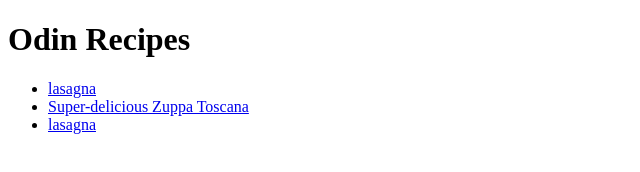
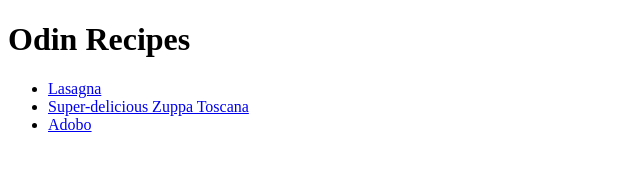
Before and after one commit to Emman-pip/odin-recipes, a plain HTML site: page index.html in a window 1280 px wide. Shown: the full height of the page, 0-640 px from the left. Drawn offline with Linux system fonts and the light colour scheme.

Commit message:
saved index.html

```diff
--- a/index.html
+++ b/index.html
@@ -7,9 +7,9 @@
     <body>
         <h1>Odin Recipes</h1>
         <ul>
-            <li><a href="recipes/lasagna.html">lasagna</a></li>
+            <li><a href="recipes/lasagna.html">Lasagna</a></li>
             <li><a href="recipes/zuppa.html">Super-delicious Zuppa Toscana</a></li>
-            <li><a href="recipes/lasagna.html">lasagna</a></li>
+            <li><a href="recipes/adobo.html">Adobo</a></li>
         </ul>
     </body>
 </html>
```
